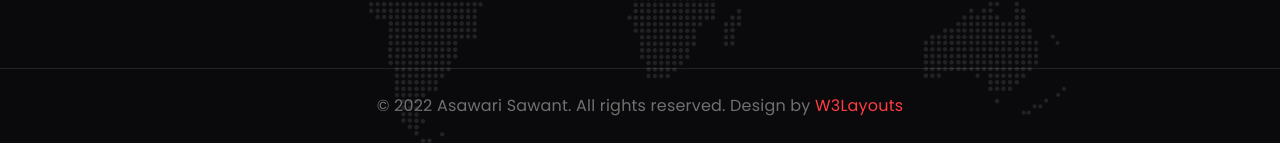
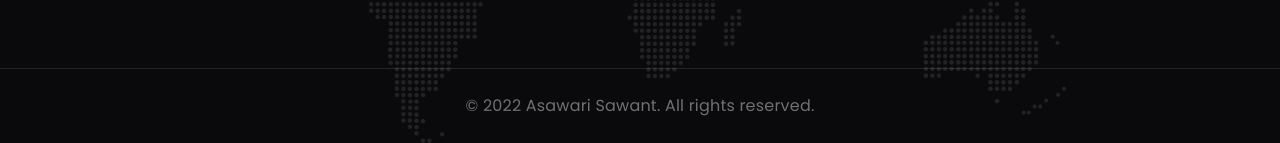
Before and after one commit to asawarisawant/final-project, a plain HTML site: page index.html in a window 1280 px wide. Shown: the part 5774-5917 px from the top of the page. Drawn offline with Linux system fonts and the light colour scheme; a web font is replaced by a local one.

Commit message:
2nd commit

```diff
--- a/index.html
+++ b/index.html
@@ -3,11 +3,11 @@
 <html lang="en">
 
 <head>
-    <!-- Required meta tags -->
+
     <meta charset="utf-8">
     <meta name="viewport" content="width=device-width, initial-scale=1, shrink-to-fit=no">
     <title>Foodie Blog - Blog Category Bootstrap Responsive Website Template - Home : W3Layouts</title>
-    <!-- google-fonts -->
+
     <link href="//fonts.googleapis.com/css2?family=Frank+Ruhl+Libre:wght@300;400;500;700;900&display=swap"
         rel="stylesheet">
     <link
@@ -27,10 +27,7 @@
                         Foodi<span>e</span> Blog<i class="fas fa-utensils"></i>
                     </a>
                 </h1>
-                <!-- if logo is image enable this
-    <a class="navbar-brand" href="#index.html">
-        <img src="image-path" alt="Your logo" title="Your logo" style="height:35px;" />
-    </a> -->
+
                 <button class="navbar-toggler  collapsed bg-gradient" type="button" data-toggle="collapse"
                     data-target="#navbarTogglerDemo02" aria-controls="navbarTogglerDemo02" aria-expanded="false"
                     aria-label="Toggle navigation">
@@ -61,8 +58,7 @@
                         </form>
                     </div>
                 </div>
-                <!-- //search button -->
-                <!-- toggle switch for light and dark theme -->
+
                 <div class="cont-ser-position">
                     <nav class="navigation">
                         <div class="theme-switch-wrapper">
@@ -821,9 +817,7 @@
         <!-- copyright -->
         <section class="w3l-copyright text-center">
             <div class="container">
-                <p class="copy-footer-29">© 2022 Asawari Sawant. All rights reserved. Design by <a
-                        href="https://w3layouts.com/" target="_blank">
-                        W3Layouts</a></p>
+                <p class="copy-footer-29">© 2022 Asawari Sawant. All rights reserved. </p>
             </div>
         </section>
         <!-- //copyright -->
@@ -898,9 +892,7 @@
             })
         })
     </script>
-    <!-- //banner slider -->
 
-    <!-- magnific popup -->
     <script src="assets/js/jquery.magnific-popup.min.js"></script>
     <script>
         $(document).ready(function () {
```
Also changed, not shown: about.html (+1 -3 lines), contact.html (+1 -3 lines).
